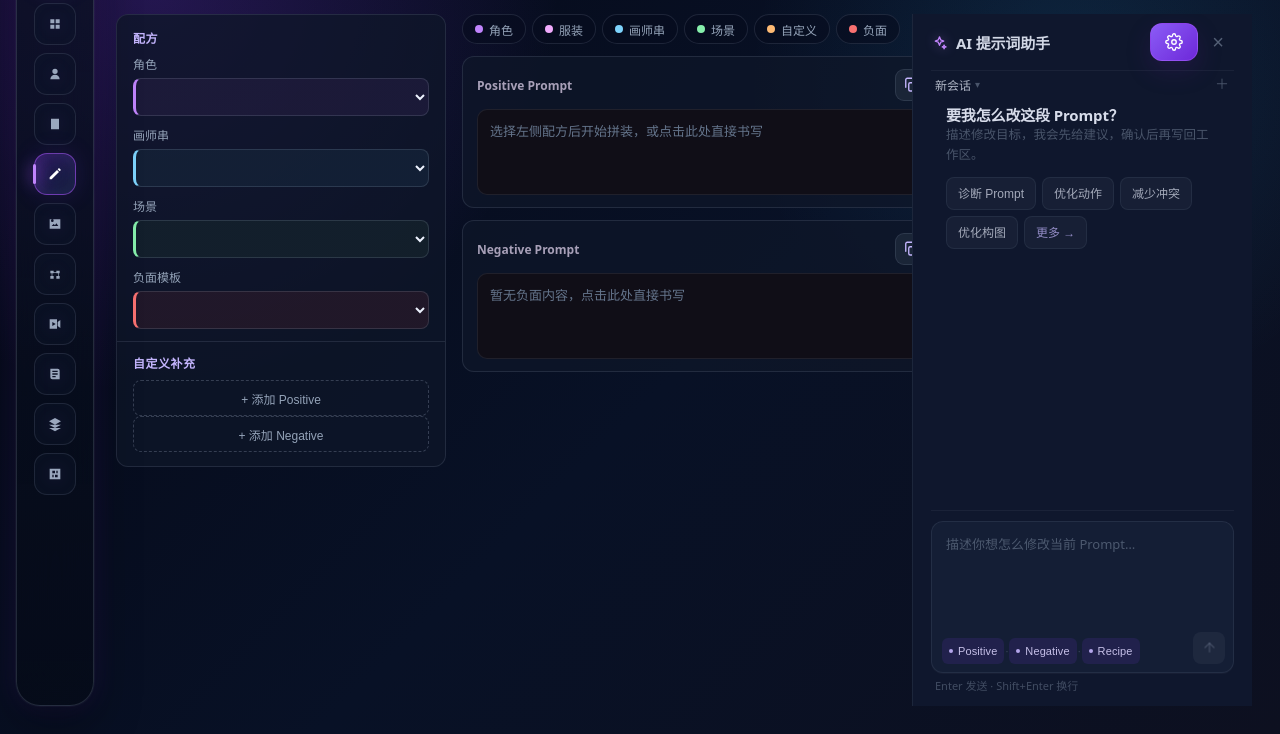
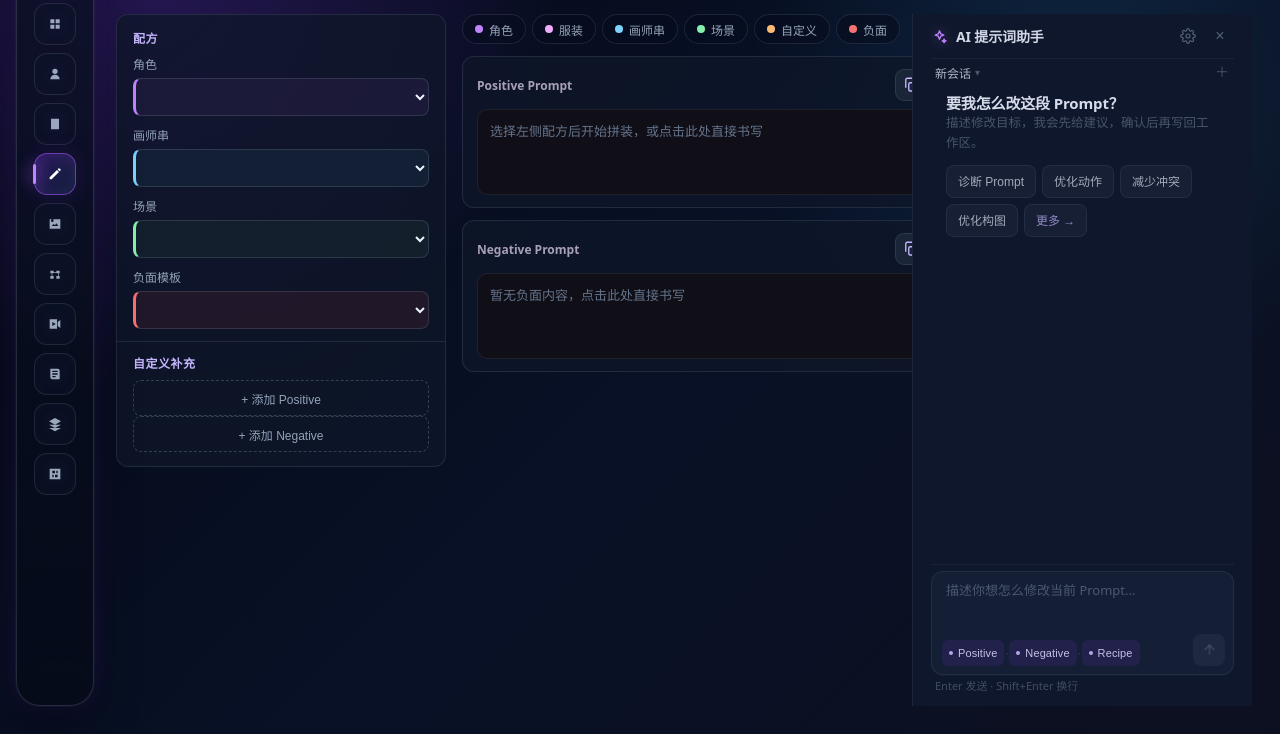
Before and after one commit to JadeCake5/night-wardrobe, a FastAPI app: page /workshop in a window 1280 px wide, after a click on "AI 助手：打开或收起助手面板". Shown: the part 78-812 px from the top of the page. Run offline with FastAPI, Linux system fonts and the light colour scheme; data comes from the database, SQL or seed files in the repository; data that the repository does not hold is empty; style sheets or scripts are compiled from the project's sources; some libraries are stand-ins or nearby versions.

Commit message:
发布 v1.24.1 开源版本

```diff
--- a/tag_manager/app.py
+++ b/tag_manager/app.py
@@ -57,7 +57,7 @@
 
 DEV_MODE = os.environ.get("WARDROBE_DEV", "").lower() in ("1", "true", "yes")
 
-app = FastAPI(title="夜之主衣柜", version="1.24.0")
+app = FastAPI(title="夜之主衣柜", version="1.24.1")
 app.include_router(tag_api_router)
 app.include_router(video_decrypt_router)
 app.include_router(lora_router)
--- a/tag_manager/static/style.css
+++ b/tag_manager/static/style.css
@@ -354,6 +354,10 @@
 .folder-dialog-actions { display: flex; justify-content: flex-end; gap: 9px; padding-top: 4px; }
 #wsLlmSettingsDialog textarea { min-height: 120px; }
 .ws-copilot-head-actions { display: flex; align-items: center; gap: 4px; }
+/* 头部齿轮与 × 同规格的紧凑图标按钮；全局 button 的紫色渐变/大 padding 在此不适用 */
+.ws-copilot-head-actions .icon-btn { width: 28px; height: 28px; min-height: 28px; padding: 0; display: inline-flex; align-items: center; justify-content: center; border: none; border-radius: 8px; background: transparent; color: rgba(148,163,184,.52); box-shadow: none; cursor: pointer; transition: all .15s ease; }
+.ws-copilot-head-actions .icon-btn:hover { color: #f5f3ff; background: rgba(148,163,184,.12); transform: none; box-shadow: none; }
+.ws-copilot-head-actions .icon-btn svg { width: 16px; height: 16px; }
 .ws-llm-toggle { display: flex; justify-content: space-between; align-items: center; gap: 12px; padding: 10px 12px; border: 1px solid var(--line); border-radius: 12px; background: rgba(15,23,42,.6); }
 .ws-llm-toggle strong { display: block; font-size: 13px; }
 .ws-llm-toggle span { display: block; font-size: 11px; color: var(--muted); margin-top: 2px; }
@@ -738,11 +742,11 @@
 .ws-copilot-pane { display: none; position: relative; box-sizing: border-box; flex: 0 0 var(--copilot-width, 380px); width: var(--copilot-width, 380px); min-width: 340px; max-width: 520px; min-height: 0; flex-direction: column; padding: 0 18px 14px; overflow: hidden; background: color-mix(in srgb, var(--bg-midnight) 62%, #1a2744); border-left: 1px solid rgba(148, 163, 184, 0.10); box-shadow: none; backdrop-filter: blur(12px); }
 .ws-workbench.is-copilot-open .ws-copilot-pane { display: flex; }
 #workshop-copilot-root { flex: 1 1 auto; min-height: 0; min-width: 0; width: 100%; display: flex; flex-direction: column; }
-.ws-copilot-head { flex: none; display: flex; justify-content: space-between; align-items: center; height: 56px; margin: 0; border-bottom: 1px solid rgba(148, 163, 184, 0.08); }
+.ws-copilot-head { flex: none; display: flex; justify-content: space-between; align-items: center; height: 44px; margin: 0; border-bottom: 1px solid rgba(148, 163, 184, 0.08); }
 .ws-copilot-title-group { display: flex; align-items: center; gap: 8px; }
 .ws-copilot-head-sparkle { width: 17px; height: 17px; color: #c084fc; filter: drop-shadow(0 0 6px rgba(192,132,252,0.45)); flex: none; }
-.ws-copilot-head h2 { margin: 0; font-size: 15px; font-weight: 600; color: rgba(237, 242, 255, 0.88); letter-spacing: -0.01em; }
-.ws-copilot-close { width: 32px; height: 32px; padding: 0; border-radius: 8px; border: none; background: transparent; color: rgba(148, 163, 184, 0.52); font-size: 20px; line-height: 1; box-shadow: none; display: flex; align-items: center; justify-content: center; cursor: pointer; transition: all .15s ease; }
+.ws-copilot-head h2 { margin: 0; font-size: 14px; font-weight: 600; color: rgba(237, 242, 255, 0.88); letter-spacing: -0.01em; }
+.ws-copilot-close { width: 28px; height: 28px; padding: 0; border-radius: 8px; border: none; background: transparent; color: rgba(148, 163, 184, 0.52); font-size: 16px; line-height: 1; box-shadow: none; display: flex; align-items: center; justify-content: center; cursor: pointer; transition: all .15s ease; }
 .ws-copilot-close:hover { color: #f5f3ff; background: rgba(148, 163, 184, 0.12); transform: none; box-shadow: none; }
 .ws-copilot-resizer { position: absolute; top: 0; bottom: 0; left: -4px; width: 8px; cursor: col-resize; z-index: 2; display: flex; align-items: center; justify-content: center; transition: background .15s ease; }
 .ws-copilot-resizer::after { content: ""; width: 2px; height: 28px; border-radius: 999px; background: rgba(148, 163, 184, 0.18); transition: all .15s ease; opacity: 0; }
@@ -751,6 +755,11 @@
 .ws-copilot-resizer[hidden] { display: none; }
 .ws-copilot-mask { display: none; }
 .ws-copilot-btn[aria-pressed="true"] { background: rgba(124,58,237,.28); color: #e9d5ff; border-color: rgba(168,85,247,.48); }
+
+/* 输入区压低 + 顶部留白收紧，把空间让给消息列表（Island 构建产物 copilot.css 的作用域覆盖，选择器优先级更高） */
+.ws-copilot-pane #workshop-copilot-root textarea[data-copilot-input] { min-height: 60px; max-height: 150px; padding-top: 8px; padding-bottom: 4px; }
+.ws-copilot-pane #workshop-copilot-root [data-copilot-composer-area] { padding-top: 6px; }
+.ws-copilot-pane #workshop-copilot-root .copilot-composer-hint { margin-top: 4px; }
 
 .copilot-conv { flex: 1 1 auto; min-height: 0; overflow-y: auto; display: flex; flex-direction: column; gap: 12px; padding-right: 2px; }
 .copilot-conv::-webkit-scrollbar { width: 6px; }
--- a/tag_manager/templates/base.html
+++ b/tag_manager/templates/base.html
@@ -4,14 +4,14 @@
   <meta charset="utf-8">
   <meta name="viewport" content="width=device-width, initial-scale=1">
   <title>夜之主衣柜</title>
-  <link rel="stylesheet" href="/static/style.css?v=83">
+  <link rel="stylesheet" href="/static/style.css?v=85">
 </head>
 <body>
   <div class="app-layout">
     <aside class="app-sidebar">
       <a class="brand" href="/">
         <span class="brand-mark">NW</span>
-        <span class="brand-copy">夜之主衣柜 <small>v1.24.0</small></span>
+        <span class="brand-copy">夜之主衣柜 <small>v1.24.1</small></span>
       </a>
       <nav class="side-nav" data-main-nav aria-label="主导航">
         <a class="nav-item" href="/tags" title="Tag 库">
```
Also changed, not shown: tag_manager/tests/test_copilot_settings.py (+2 -2 lines), tag_manager/tests/test_gacha.py (+2 -2 lines), tag_manager/tests/test_manga.py (+3 -3 lines), tag_manager/tests/test_next_version.py (+2 -2 lines), tag_manager/tests/test_tag_drawer_layout.py (+3 -3 lines), tag_manager/tests/test_video_decrypt.py (+2 -2 lines), tag_manager/tests/test_workshop_copilot.py (+4 -4 lines), tag_manager/README.md.
